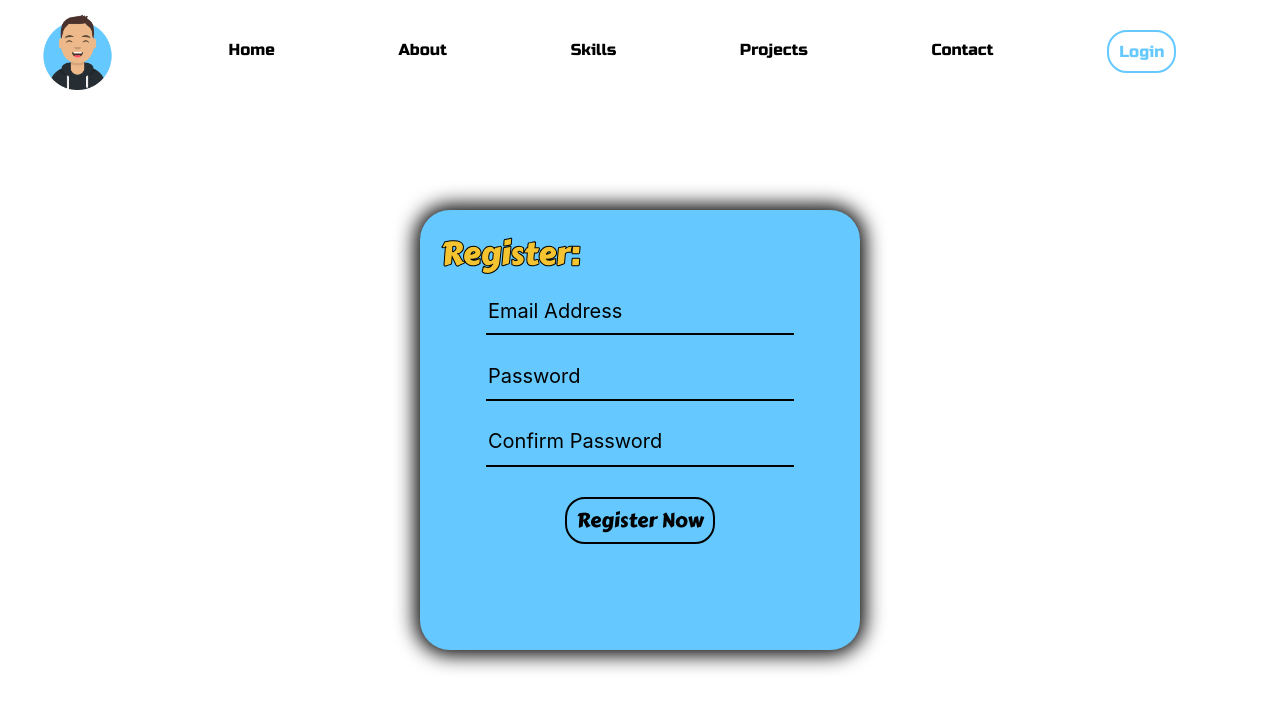
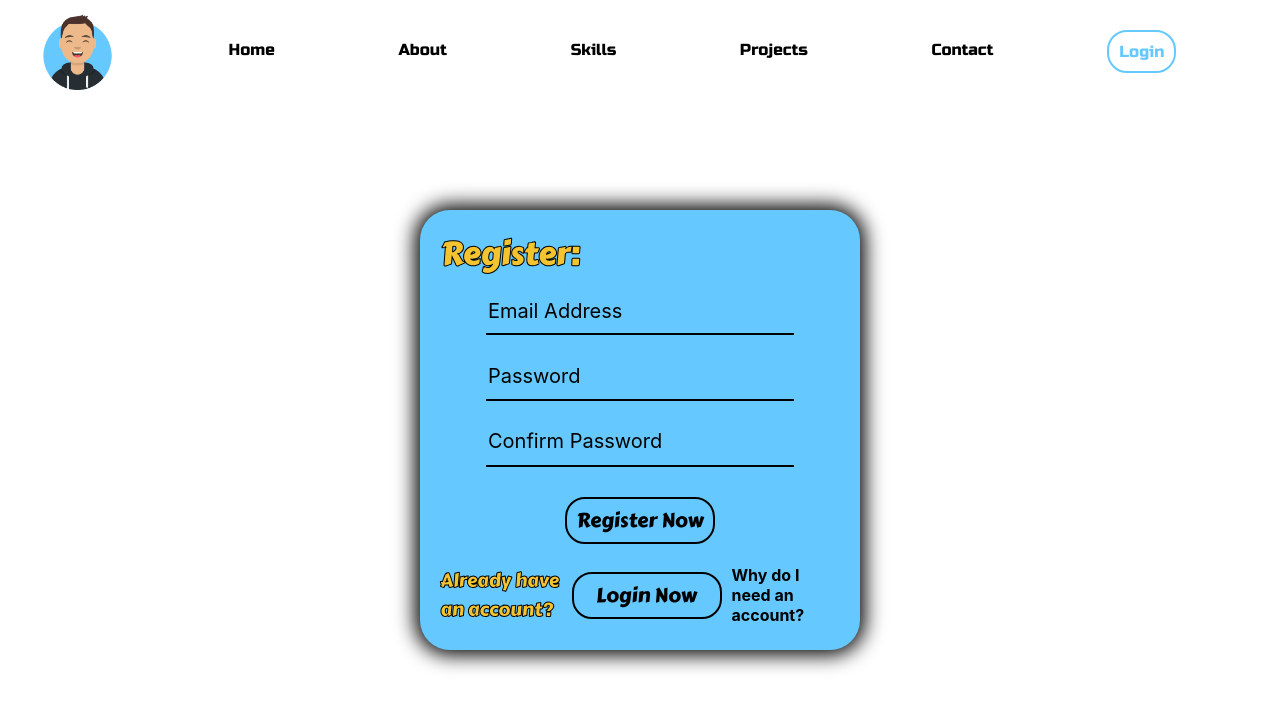
Before and after one commit to BlazingIsFire/andrews-webpage, a React (Create React App) app in the folder client/: page /register in a window 1280 px wide. Shown: the top 710 px of the page. Built offline with nearby package versions, Linux system fonts and the light colour scheme; no server answers.

Commit message:
Added Login page routing button and information modal.

```diff
--- a/client/src/pages/Register.jsx
+++ b/client/src/pages/Register.jsx
@@ -1,23 +1,36 @@
 import '../App.css';
 import './RegisterPage.css';
 import { useState, useRef } from 'react';
-import { useNavigate } from 'react-router-dom';
-import { auth } from '../firebase';
+import { useNavigate, Link } from 'react-router-dom';
+import { auth, usersCollectionRef } from '../firebase';
+import { doc, setDoc } from 'firebase/firestore';
 import { createUserWithEmailAndPassword } from 'firebase/auth';
 
 function Register() {
+    // All useRef's
     const emailRef = useRef();
     const passwordRef = useRef();
     const passwordConfirmRef = useRef();
+
+    // All useStates
     const [error, setError] = useState('');
     const [loading, setLoading] = useState(false);
+    const [infoModal, setInfoModal] = useState(false);
     const navigate = useNavigate();
 
+    // User sign up function
     const firebaseSignUp = (email, password) => {
         createUserWithEmailAndPassword(auth, email, password)
             .then((userCredential) => {
+                const user = userCredential.user;
                 setError('');
                 setLoading(true);
+                setDoc(doc(usersCollectionRef, `${user.uid}`), {
+                    emailAddress: user.email,
+                    displayName: user.displayName,
+                    emailVerified: user.emailVerified,
+                    profileImageURL: user.photoURL
+                })
                 return navigate('/dashboard');
             })
             .catch((firebaseError) => {
@@ -39,6 +52,7 @@ function Register() {
             })
     }
 
+    // Register form function, checks password
     const handleRegister = async (e) =>{
         e.preventDefault()
         if(passwordRef.current.value !== passwordConfirmRef.current.value){
@@ -84,6 +98,18 @@ function Register() {
                     <input className='register-form-submit-btn' type='submit' value='Register Now' disabled={loading} />
                     {error && <label className='register-error-label'>{error}</label>}
                 </form>
+                <div className='login-page-box-route'>
+                    <h3>Already have an account?</h3>
+                    <Link to='/login'><button id='login-page-route-btn'>Login Now</button></Link>
+                    <h4 onClick={()=>{setInfoModal(true)}}>Why do I need an account?</h4>
+                </div>
+            </div>
+        </div>
+        <div className={`${infoModal ? 'info-modal-container' : 'display-none'}`}>
+            <div className="info-modal-box">
+                <h1>Why do you need an account?</h1>
+                <p>I figured people would ask the above question... that's why I made this modal. All of my applications, that require a database, require you to create an account here. This is because all my applications are connected. So instead of you creating 10 different accounts for different projects of mine or applications, you only have to create one.</p>
+                <button onClick={()=>{setInfoModal(false)}}>Close</button>
             </div>
         </div>
         </>
```
